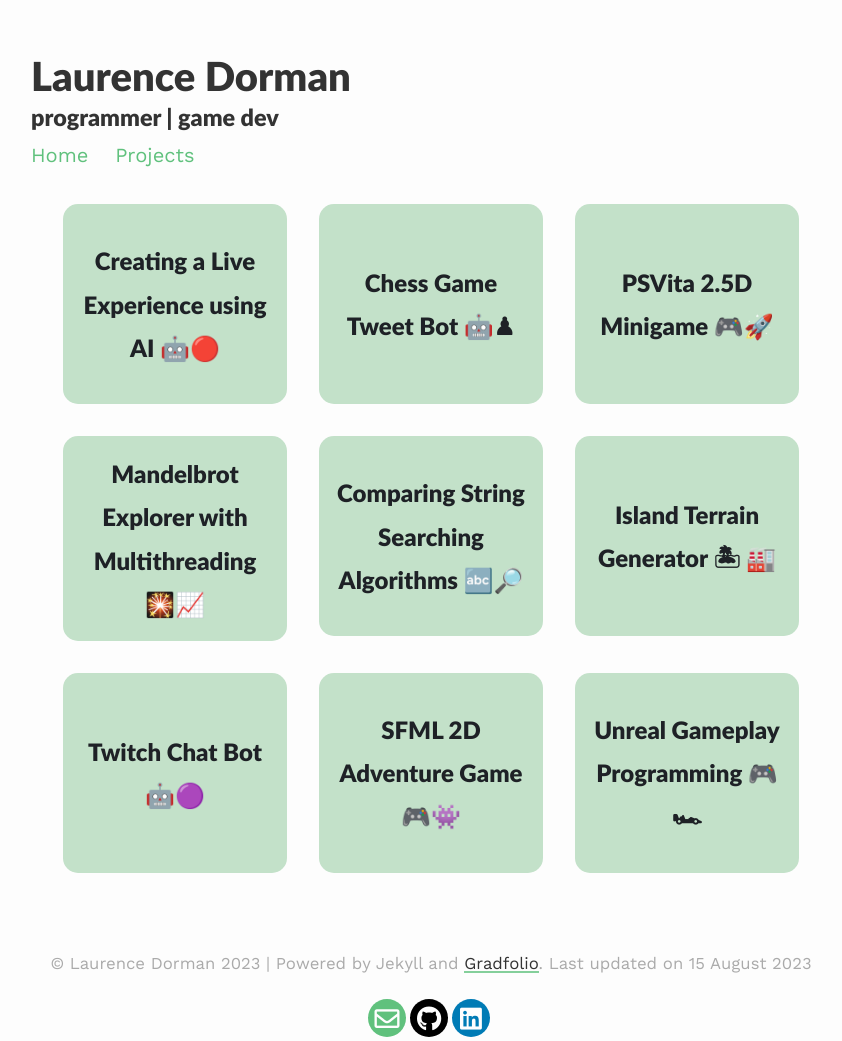
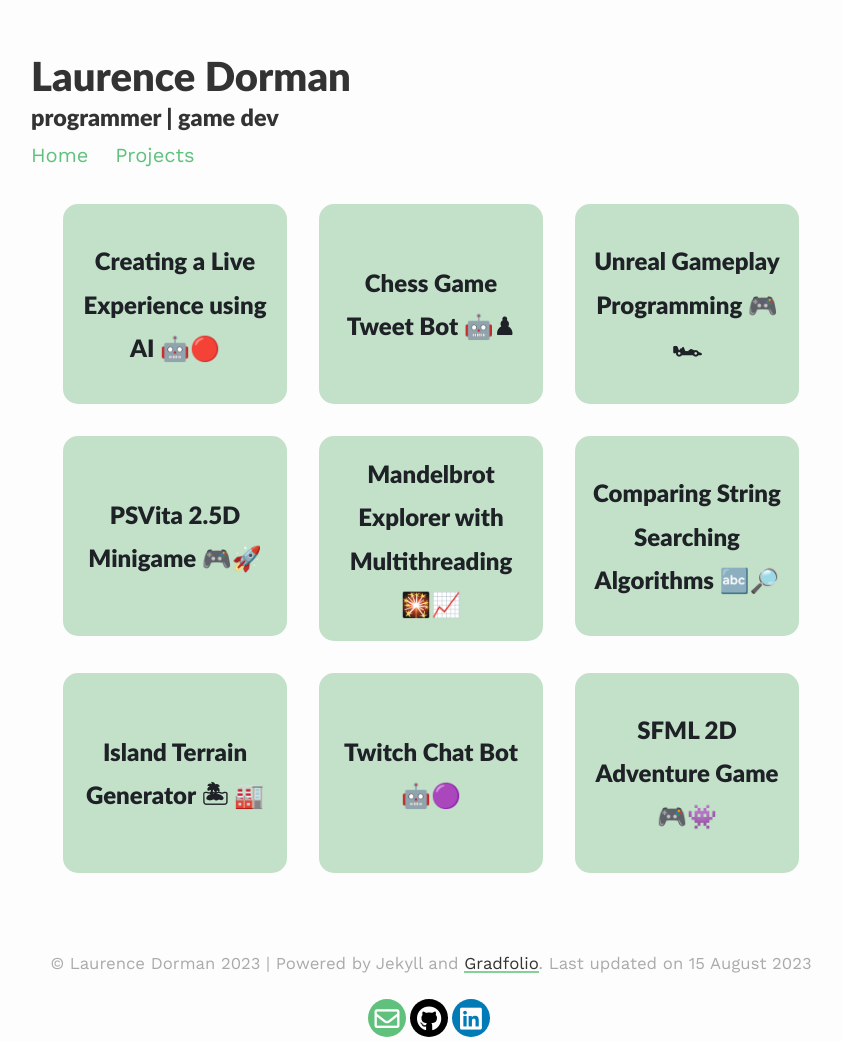
Before and after one commit to laurence-dorman/laurence-dorman.github.io, a Jekyll site: the page built from _pages/projects.md, in a window 1280 px wide. Shown: the whole page, without its empty margins (209-1051 px from the left). Built offline with Jekyll 4.4.1, drawn with Linux system fonts in a browser that asks for light colours; nearby versions of some CDN libraries; part of the change alters nothing that is shown.

```diff
--- a/_config.yml
+++ b/_config.yml
@@ -42,7 +42,7 @@ collections:
     order:
       - live-AI.md
       - chess-twitter-bot.md
-      - delivery-turbo-s.md
+      - unreal-game-programming.md
       - jetpack.md
       - mandelbrot.md
       - string-searching.md
```
